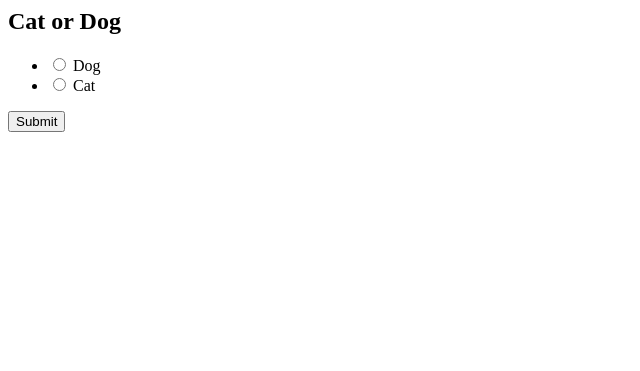
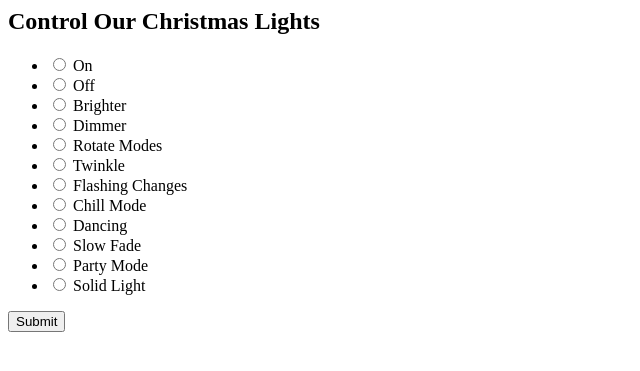
Before and after one commit to alicedunn/christmas, a Flask app: page / in a window 1280 px wide. Shown: the top 371 px of the page, without its empty margins (0-640 px from the left). Run offline with Flask 2, Linux system fonts and the light colour scheme.

Commit message:
better naming

```diff
--- a/app.py
+++ b/app.py
@@ -11,10 +11,31 @@ client = lirc.Client()
 def hello_world():
     form = VoteForm()
     if request.method == 'POST':
+        print(request.form)
         response = request.form['vote']
-        if response == 'dog':
+        if response == 'on':
             client.send_once("christmas", "KEY_POWER")
-        if response == 'cat':
+        elif response == 'off':
             client.send_once("christmas", "KEY_POWER2")
+        elif response == 'brighter':
+            client.send_once("christmas", "KEY_BRIGHTNESSUP")
+        elif response == 'dimmer':
+            client.send_once("christmas", "KEY_BRIGHTNESSDOWN")
+        elif response == 'rotate':
+            client.send_once("christmas", "KEY_NUMERIC_1")
+        elif response == 'twinkle':
+            client.send_once("christmas", "KEY_NUMERIC_2")
+        elif response == 'flashing_changes':
+            client.send_once("christmas", "KEY_NUMERIC_3")
+        elif response == 'chill_mode':
+            client.send_once("christmas", "KEY_NUMERIC_4")
+        elif response == 'dancing':
+            client.send_once("christmas", "KEY_NUMERIC_5")
+        elif response == 'slow_fade':
+            client.send_once("christmas", "KEY_NUMERIC_6")
+        elif response == 'party_mode':
+            client.send_once("christmas", "KEY_NUMERIC_7")
+        elif response == 'solid':
+            client.send_once("christmas", "KEY_NUMERIC_8")
 
     return render_template('christmas_vote.html', form=form)
--- a/form.py
+++ b/form.py
@@ -2,4 +2,15 @@ from wtforms import Form, RadioField
 
 
 class VoteForm(Form):
-    vote = RadioField('vote', choices=[('dog', 'Dog'), ('cat', 'Cat')])
+    vote = RadioField('vote', choices=[('on', 'On'),
+                                       ('off', 'Off'),
+                                       ('brighter', 'Brighter'),
+                                       ('dimmer', 'Dimmer'),
+                                       ('rotate', 'Rotate Modes'),
+                                       ('twinkle', 'Twinkle'),
+                                       ('flashing_changes', 'Flashing Changes'),
+                                       ('chill_mode', 'Chill Mode'),
+                                       ('dancing', 'Dancing'),
+                                       ('slow_fade', 'Slow Fade'),
+                                       ('party_mode', 'Party Mode'),
+                                       ('solid', 'Solid Light')])
--- a/templates/christmas_vote.html
+++ b/templates/christmas_vote.html
@@ -1,7 +1,7 @@
 {% block content %}
 
 <div class="form-wrapper">
-    <h2 class="title">Cat or Dog</h2>
+    <h2 class="title">Control Our Christmas Lights</h2>
 
     <form method="post">
         {{ form.vote }}
```
